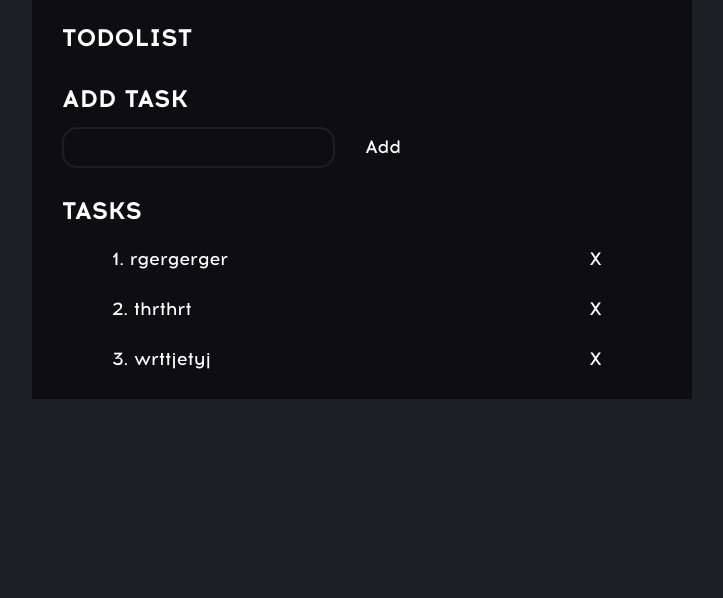
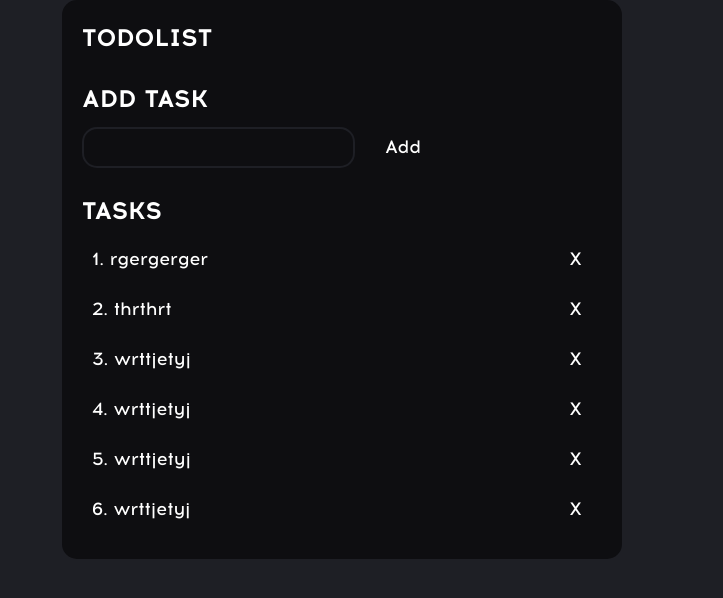
Before and after one commit to AlexManyakalo/react-projects, a React (Vite) app: page / in a window 1280 px wide. Shown: the top 598 px of the page, without its empty margins (278-1001 px from the left). Built offline with nearby package versions, Linux system fonts and the light colour scheme.

Commit message:
feat: add scroll bar

```diff
--- a/src/App.jsx
+++ b/src/App.jsx
@@ -18,6 +18,26 @@ function App() {
       id: 3,
       text: "wrttjetyj",
     },
+    {
+      id: 4,
+      text: "wrttjetyj",
+    },
+    {
+      id: 5,
+      text: "wrttjetyj",
+    },
+    {
+      id: 6,
+      text: "wrttjetyj",
+    },
+    {
+      id: 7,
+      text: "wrttjetyj",
+    },
+    {
+      id: 8,
+      text: "wrttjetyj",
+    },
   ]);
 
   function handleDeleteTask(id) {
@@ -36,7 +56,8 @@ function App() {
 
   return (
     <>
-      <div className={`${styles.todo} container`}>
+      <div className="container">
+        <div className={styles.todo}>
           <h1 className="todo__title todo__title--big">ToDoList</h1>
           <ToDoForm
             newTaskText={newTaskText}
@@ -57,6 +78,7 @@ function App() {
             </ul>
           </div>
         </div>
+      </div>
     </>
   );
 }
--- a/src/App.module.scss
+++ b/src/App.module.scss
@@ -7,14 +7,33 @@
   justify-content: center;
   row-gap: 25px;
   background-color: v.$color-black;
-  padding-block: 20px;
+  padding: 20px;
+  max-width: 560px;
+  border-radius: v.$border-radius;
 
   &__list {
     display: flex;
     flex-direction: column;
     align-items: center;
-    justify-content: center;
+    justify-content: flex-start;
     row-gap: 10px;
     width: 100%;
+    max-height: 300px;
+    overflow-y: auto;
+  }
+
+  &__list::-webkit-scrollbar {
+    width: 14px;
+  }
+
+  &__list::-webkit-scrollbar-track {
+    background: transparent;
+  }
+
+  &__list::-webkit-scrollbar-thumb {
+    background-color: v.$color-purple;
+    border-radius: v.$border-radius;
+    border: 2px solid transparent;
+    background-clip: padding-box;
   }
 }
```
Lines whose indentation alone changed are shown as unchanged.
